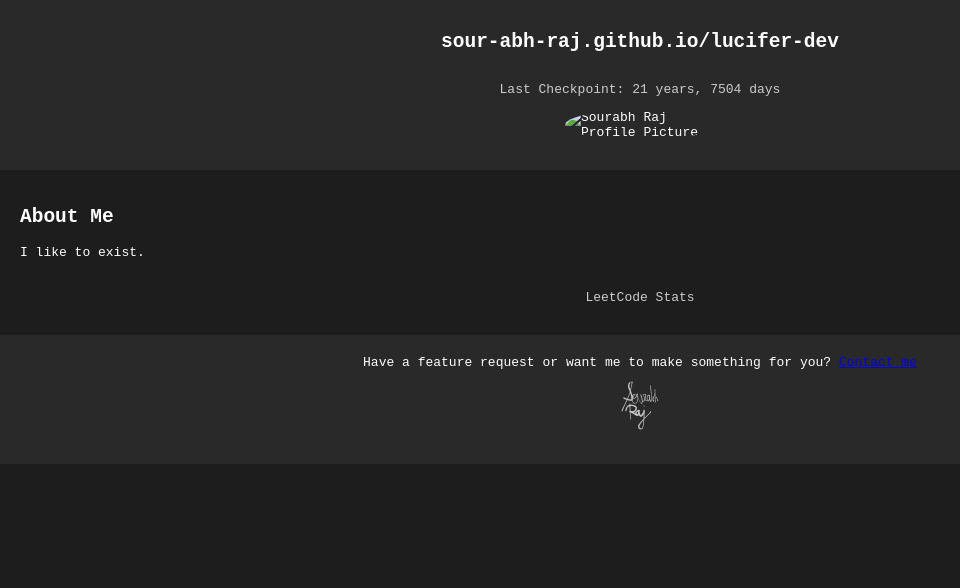
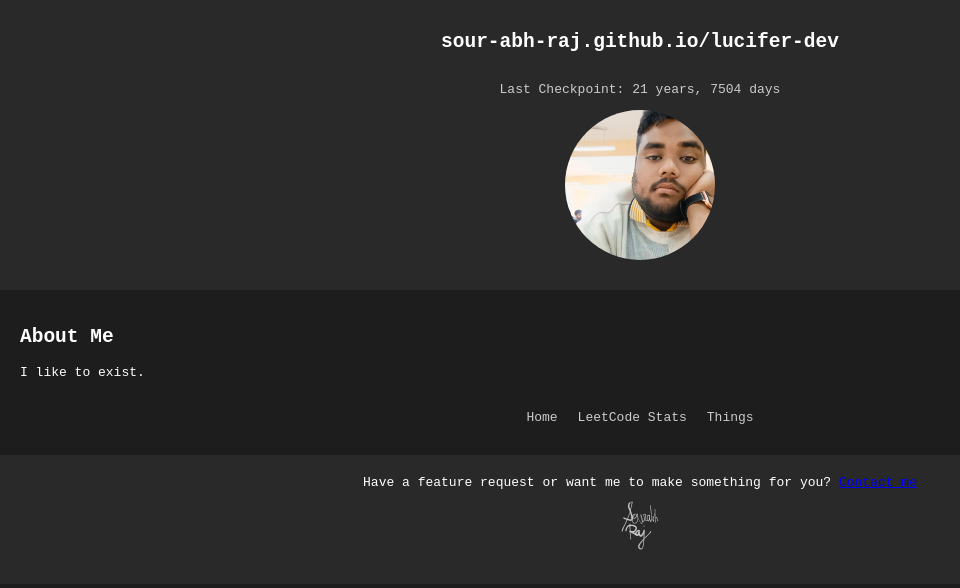
Before and after one commit to Sour-abh-Raj/sour-abh-raj.github.io, a plain HTML site: page index.html in a window 1280 px wide. Shown: the part 70-658 px from the top of the page, without its empty margins (0-960 px from the left). Drawn offline with Linux system fonts and the light colour scheme.

Commit message:
Added visulaizer

```diff
--- a/index.html
+++ b/index.html
@@ -11,7 +11,7 @@
       <h1>Sourabh Raj</h1>
       <h2>sour-abh-raj.github.io/lucifer-dev</h2>
       <p id="age"></p>
-      <img src="./assets//profile.jpg" alt="Sourabh Raj Profile Picture" />
+      <img src="./assets/profile.jpg" alt="Sourabh Raj Profile Picture" />
     </header>
     <main>
       <section id="about">
@@ -19,7 +19,9 @@
         <p>I like to exist.</p>
       </section>
       <nav>
+        <a href="https://sour-abh-raj.github.io/">Home</a>
         <a href="leetcode-stats.html">LeetCode Stats</a>
+        <a href="https://sour-abh-raj.github.io/Tree-Visualizer/">Things</a>
       </nav>
     </main>
     <footer>
```
